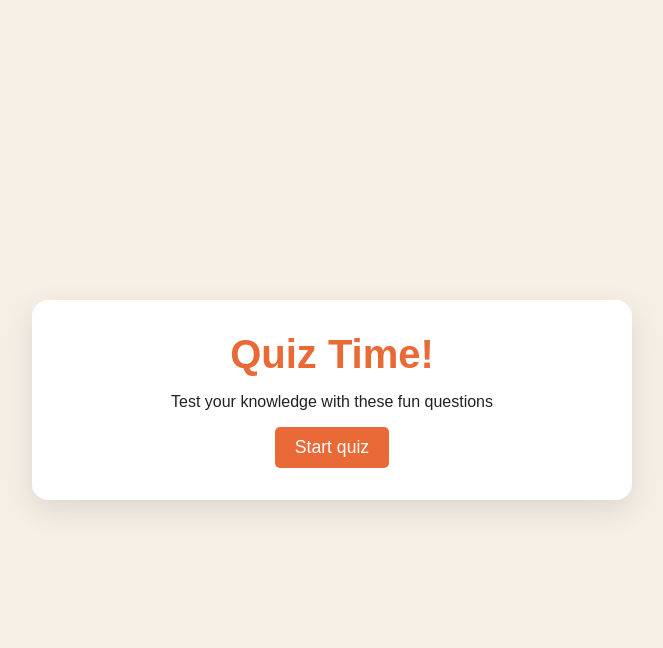
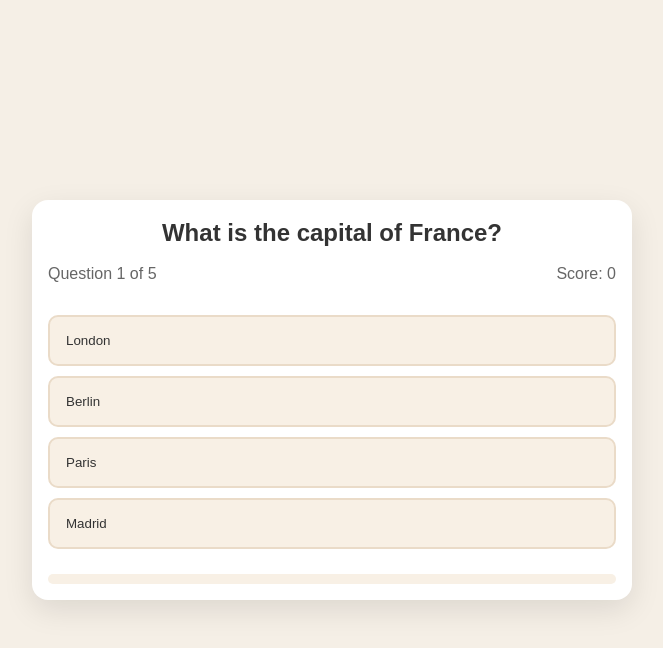
Before and after one commit to Apdrin/Quiz-Game, a plain HTML site: page index.html in a window 1280 px wide. Both pictures are taken after a click on the button "Start quiz". Shown: the whole page, without its empty margins (308-971 px from the left). Drawn offline with Linux system fonts and the light colour scheme.

Commit message:
Modernise the code

```diff
--- a/index.html
+++ b/index.html
@@ -11,23 +11,24 @@
       <div class="screen active" id="quiz-start-screen">
         <h1>Quiz Time!</h1>
         <p>Test your knowledge with these fun questions</p>
-        <button class="start-btn btn">Start quiz</button>
+        <button id="start-btn" class="start-btn btn">Start quiz</button>
       </div>
 
       <div class="screen" id="quiz-questions-screen">
         <div class="quiz-header">
-          <h2 class="question-text">Quistion here</h2>
+          <h2 id="question-text">Question here</h2>
           <div class="question-progress">
-            <p id="current-question">
-              Question <span>1</span> of <span>5</span>
+            <p>
+              Question <span id="current-question">1</span> of
+              <span id="total-question">5</span>
             </p>
-            <p id="score">Score: <span>0</span></p>
+            <p id="score">Score: <span id="score-value">0</span></p>
           </div>
         </div>
-        <div id="quiz-choices-container">
+        <div id="quiz-choices-container" class="quiz-choices-container">
           <!-- Question will be added later in js -->
         </div>
-        <div id="progress-bar">
+        <div id="progress-bar" class="progress-bar">
           <div class="progress" id="progress"></div>
         </div>
       </div>
@@ -35,11 +36,15 @@
       <div id="result-screen" class="screen">
         <h2>Quiz Results</h2>
         <div class="result-info">
-          <p>You scored <span>0</span> out of <span>5</span></p>
-          <div class="result-msg">not bad</div>
+          <p>
+            You scored <span id="final-score">0</span> out of
+            <span id="max-score">5</span>
+          </p>
+          <div id="result-msg" class="result-msg">not bad</div>
         </div>
-        <button class="restart-btn btn">Restart Quiz</button>
+        <button id="restart-btn" class="restart-btn btn">Restart Quiz</button>
       </div>
     </div>
+    <script src="script.js"></script>
   </body>
 </html>
--- a/script.js
+++ b/script.js
@@ -0,0 +1,189 @@
+// =========================
+// DATA
+// =========================
+const quizQuestions = [
+  {
+    question: "What is the capital of France?",
+    answers: [
+      { text: "London", correct: false },
+      { text: "Berlin", correct: false },
+      { text: "Paris", correct: true },
+      { text: "Madrid", correct: false },
+    ],
+  },
+  {
+    question: "Which planet is known as the Red Planet?",
+    answers: [
+      { text: "Venus", correct: false },
+      { text: "Mars", correct: true },
+      { text: "Jupiter", correct: false },
+      { text: "Saturn", correct: false },
+    ],
+  },
+  {
+    question: "What is the largest ocean on Earth?",
+    answers: [
+      { text: "Atlantic Ocean", correct: false },
+      { text: "Indian Ocean", correct: false },
+      { text: "Arctic Ocean", correct: false },
+      { text: "Pacific Ocean", correct: true },
+    ],
+  },
+  {
+    question: "Which of these is NOT a programming language?",
+    answers: [
+      { text: "Java", correct: false },
+      { text: "Python", correct: false },
+      { text: "Banana", correct: true },
+      { text: "JavaScript", correct: false },
+    ],
+  },
+  {
+    question: "What is the chemical symbol for gold?",
+    answers: [
+      { text: "Go", correct: false },
+      { text: "Gd", correct: false },
+      { text: "Au", correct: true },
+      { text: "Ag", correct: false },
+    ],
+  },
+];
+
+// =========================
+// STATE
+// =========================
+let currentIndex = 0;
+let score = 0;
+let locked = false;
+
+// =========================
+// DOM (cached once)
+// =========================
+const $ = (id) => document.getElementById(id);
+
+const startScreen = $("quiz-start-screen");
+const quizScreen = $("quiz-questions-screen");
+const resultScreen = $("result-screen");
+
+const startBtn = $("start-btn");
+const restartBtn = $("restart-btn");
+
+const questionText = $("question-text");
+const answerContainer = $("quiz-choices-container");
+
+const currentQuestionEl = $("current-question");
+const totalQuestionEl = $("total-question");
+
+const scoreEl = $("score-value");
+const finalScoreEl = $("final-score");
+const maxScoreEl = $("max-score");
+
+const resultMsg = $("result-msg");
+const progressEl = $("progress");
+
+// initialize DYnamic UI
+currentQuestionEl.textContent = currentIndex + 1;
+totalQuestionEl.textContent = quizQuestions.length;
+
+// Core Logic
+
+function renderQuestions() {
+  locked = false;
+
+  const q = quizQuestions[currentIndex];
+
+  currentQuestionEl.textContent = currentIndex + 1;
+  questionText.textContent = q.question;
+
+  answerContainer.replaceChildren();
+
+  q.answers.forEach(({ text, correct }) => {
+    const btn = document.createElement("button");
+
+    btn.classList.add("answer-btn");
+    btn.textContent = text;
+
+    btn.dataset.correct = String(correct);
+
+    btn.addEventListener("click", handleAnswerClick);
+
+    answerContainer.appendChild(btn);
+  });
+
+  const progress = (currentIndex / quizQuestions.length) * 100;
+
+  progressEl.style.width = `${progress}`;
+}
+
+// handle answer
+function handleAnswerClick(e) {
+  if (locked) return;
+  locked = true;
+
+  const selectedBtn = e.currentTarget;
+  const isCorrect = selectedBtn.dataset.correct === "true";
+
+  [...answerContainer.children].forEach((button) => {
+    const correct = button.dataset.correct === "true";
+
+    button.classList.add(correct ? "correct" : "incorrect");
+    // btn.disabled = true;
+  });
+
+  if (isCorrect) {
+    score++;
+    scoreEl.textContent = score;
+  }
+
+  setTimeout(nextQuestion, 1000);
+}
+
+function nextQuestion() {
+  currentIndex++;
+
+  currentIndex < quizQuestions.length ? renderQuestions() : showResult();
+}
+
+function showResult() {
+  quizScreen.classList.remove("active");
+  resultScreen.classList.add("active");
+
+  finalScoreEl.textContent = score;
+  const percent = (score / quizQuestions.length) * 100;
+
+  resultMsg.textContent =
+    percent === 100
+      ? "Perfect, you're a genius!"
+      : percent >= 80
+        ? "Great job"
+        : percent >= 60
+          ? "Good effort"
+          : percent >= 40
+            ? "Not Bad, keep improving"
+            : "Keep Studying, You'll Get better";
+}
+
+// flow control
+//Start Quiz
+function startQuiz() {
+  // reset
+  currentIndex = 0;
+  score = 0;
+  locked = false;
+
+  scoreEl.textContent = score;
+
+  startScreen.classList.remove("active");
+  quizScreen.classList.add("active");
+
+  renderQuestions();
+}
+
+// restart quiz
+function restartQuiz() {
+  resultScreen.classList.remove("active");
+  startScreen.classList.add("active");
+}
+// Event listeners
+startBtn.addEventListener("click", startQuiz);
+restartBtn.addEventListener("click", restartQuiz);
--- a/style.css
+++ b/style.css
@@ -57,6 +57,10 @@ body {
   background-color: #e96a37;
 }
 
+#quiz-start-screen .start-btn:hover {
+  background-color: #d45b28;
+}
+
 .btn {
   padding: 10px 20px;
   border: none;
@@ -65,10 +69,6 @@ body {
   cursor: pointer;
   font-size: 1.1rem;
   transition: 0.3s;
-}
-
-.btn:hover {
-  background-color: #d45b28;
 }
 
 /* Question section */
```
